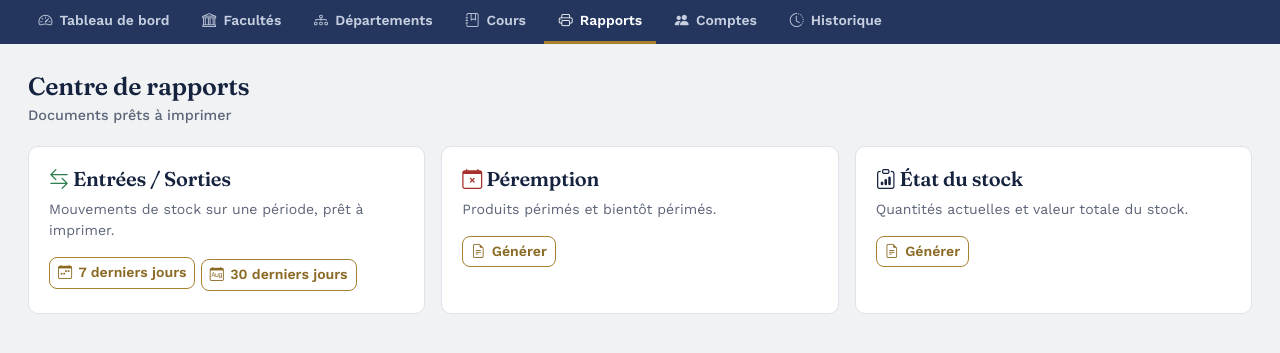
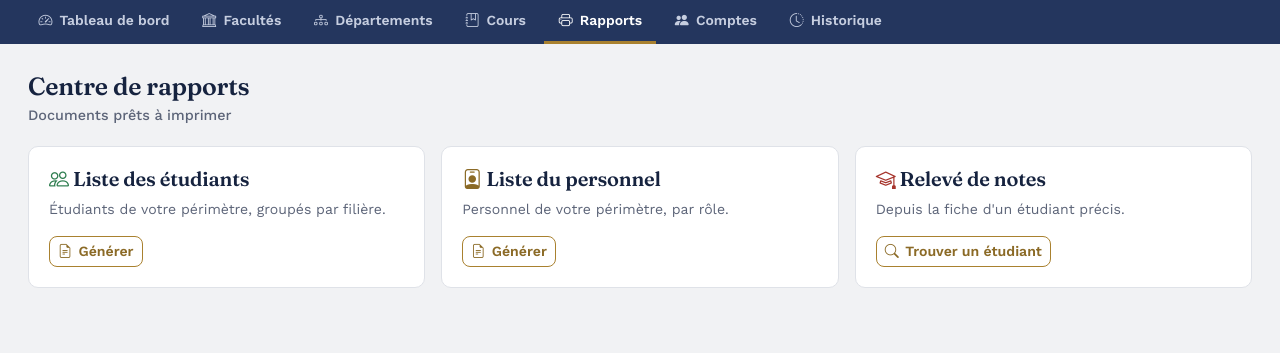
Before and after one commit to monamijer/django-academic, a Django app: page /rapports/ in a window 1280 px wide. Shown: the part 57-410 px from the top of the page. Run offline with Django 5.2, Linux system fonts and the light colour scheme; the visitor is signed in with stand-in values (Sample User, id 1); some libraries are stand-ins or nearby versions.

Commit message:
Rework reports center with academic report entries
Replace stock-oriented report cards (movements, expiry, stock state) with student list, staff list and transcript entries.

```diff
--- a/rapports/templates/rapports/centre_rapports.html
+++ b/rapports/templates/rapports/centre_rapports.html
@@ -5,24 +5,23 @@
 <div class="row g-3">
   <div class="col-md-4">
     <div class="panel h-100" style="padding:1.25rem;">
-      <h5><i class="bi bi-arrow-left-right" style="color:var(--ok);"></i> Entrées / Sorties</h5>
-      <p style="color:var(--muted); font-size:.88rem;">Mouvements de stock sur une période, prêt à imprimer.</p>
-      <a href="{% url 'rapports:rapport_mouvements' %}?jours=7" class="btn btn-sm btn-outline-brand btn-icon mb-1"><i class="bi bi-calendar-week"></i> 7 derniers jours</a>
-      <a href="{% url 'rapports:rapport_mouvements' %}?jours=30" class="btn btn-sm btn-outline-brand btn-icon"><i class="bi bi-calendar-month"></i> 30 derniers jours</a>
+      <h5><i class="bi bi-people" style="color:var(--ok);"></i> Liste des étudiants</h5>
+      <p style="color:var(--muted); font-size:.88rem;">Étudiants de votre périmètre, groupés par filière.</p>
+      <a href="{% url 'rapports:liste_etudiants_departement' %}" class="btn btn-sm btn-outline-brand btn-icon"><i class="bi bi-file-earmark-text"></i> Générer</a>
     </div>
   </div>
   <div class="col-md-4">
     <div class="panel h-100" style="padding:1.25rem;">
-      <h5><i class="bi bi-calendar-x" style="color:var(--bad);"></i> Péremption</h5>
-      <p style="color:var(--muted); font-size:.88rem;">Produits périmés et bientôt périmés.</p>
-      <a href="{% url 'rapports:rapport_peremption' %}" class="btn btn-sm btn-outline-brand btn-icon"><i class="bi bi-file-earmark-text"></i> Générer</a>
+      <h5><i class="bi bi-person-badge" style="color:var(--brand-dark);"></i> Liste du personnel</h5>
+      <p style="color:var(--muted); font-size:.88rem;">Personnel de votre périmètre, par rôle.</p>
+      <a href="{% url 'rapports:liste_personnel' %}" class="btn btn-sm btn-outline-brand btn-icon"><i class="bi bi-file-earmark-text"></i> Générer</a>
     </div>
   </div>
   <div class="col-md-4">
     <div class="panel h-100" style="padding:1.25rem;">
-      <h5><i class="bi bi-clipboard-data" style="color:var(--violet);"></i> État du stock</h5>
-      <p style="color:var(--muted); font-size:.88rem;">Quantités actuelles et valeur totale du stock.</p>
-      <a href="{% url 'rapports:rapport_stock' %}" class="btn btn-sm btn-outline-brand btn-icon"><i class="bi bi-file-earmark-text"></i> Générer</a>
+      <h5><i class="bi bi-mortarboard" style="color:var(--bad);"></i> Relevé de notes</h5>
+      <p style="color:var(--muted); font-size:.88rem;">Depuis la fiche d'un étudiant précis.</p>
+      <a href="{% url 'etudiants:liste_etudiants' %}" class="btn btn-sm btn-outline-brand btn-icon"><i class="bi bi-search"></i> Trouver un étudiant</a>
     </div>
   </div>
 </div>
```
